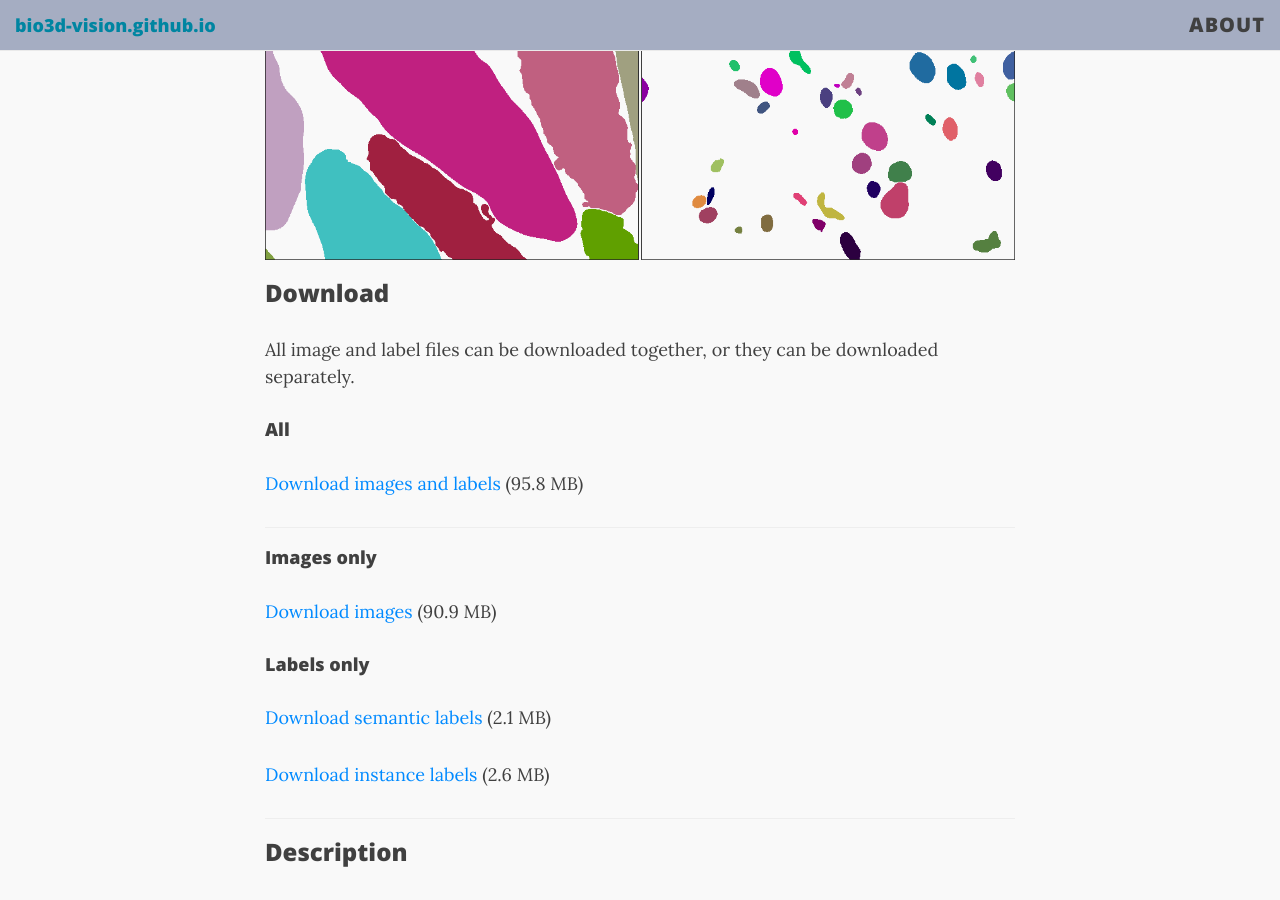
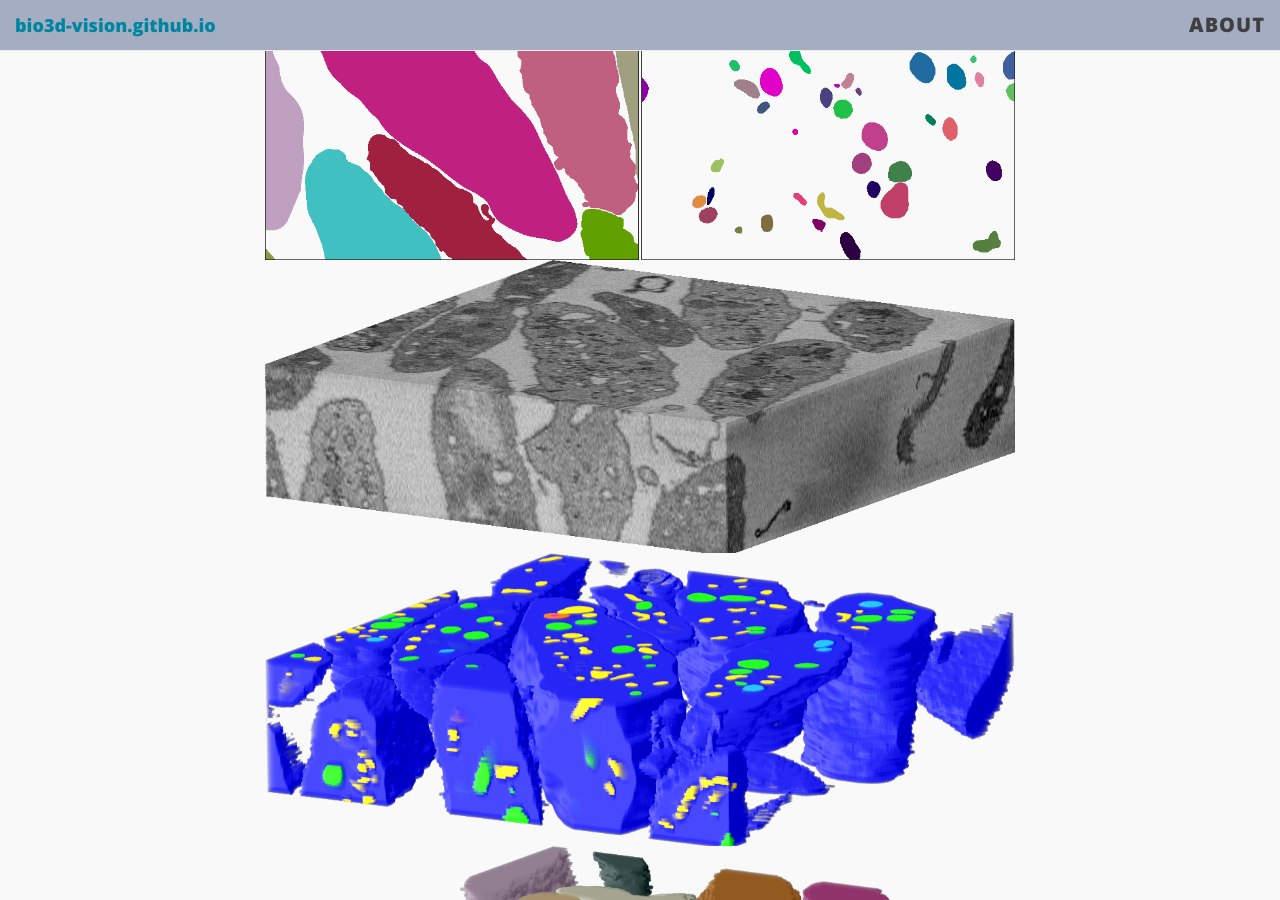
Before and after one commit to bio3d-vision/bio3d-vision.github.io, a Jekyll site: the page built from index.html, in a window 1280 px wide and 900 px high, scrolled down 1023 px. Built offline with Jekyll 4.4.1, drawn with Linux system fonts in a browser that asks for light colours; nearby versions of some CDN libraries; the list of posts is cut into pages by our own code.

Commit message:
Added 3d previews

```diff
--- a/index.html
+++ b/index.html
@@ -9,6 +9,22 @@ use-site-title: false
 <h1 id="platelet-em">platelet-em</h1>
 <div class="figure">
 <img src="media/platelet_banner_tall.png" />
+
+</div>
+<div class="figure">
+<img src="media/3d/50-image.png" />
+
+</div>
+<div class="figure">
+<img src="media/3d/50-semantic.png" />
+
+</div>
+<div class="figure">
+<img src="media/3d/50-instance-cell.png" />
+
+</div>
+<div class="figure">
+<img src="media/3d/50-instance-organelle.png" />
 
 </div>
 <h3 id="download">Download</h3>
```
Also changed, not shown: README.md, media/3d/50-image.png (added), media/3d/50-instance-cell.png (added), media/3d/50-instance-organelle.png (added), media/3d/50-semantic.png (added).
